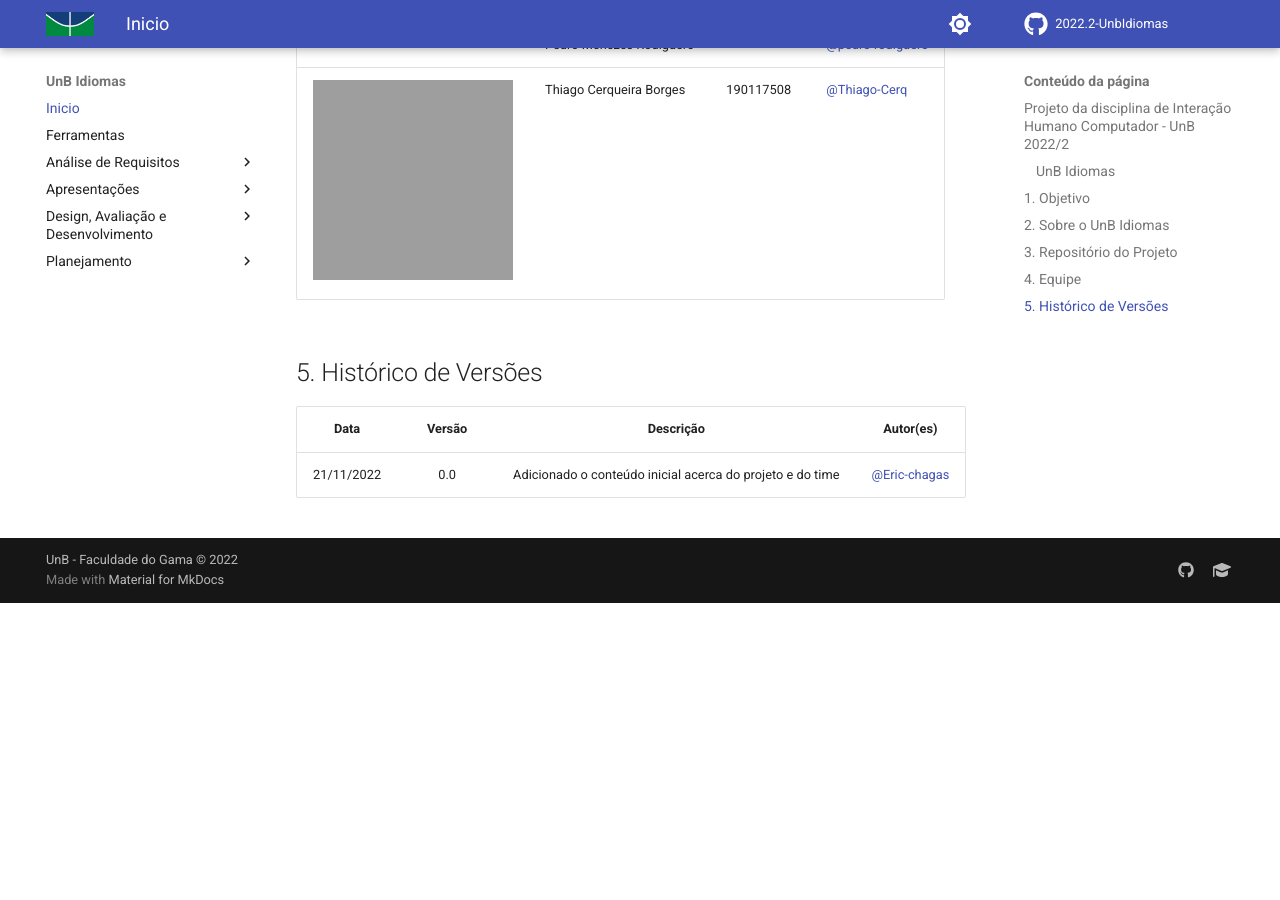
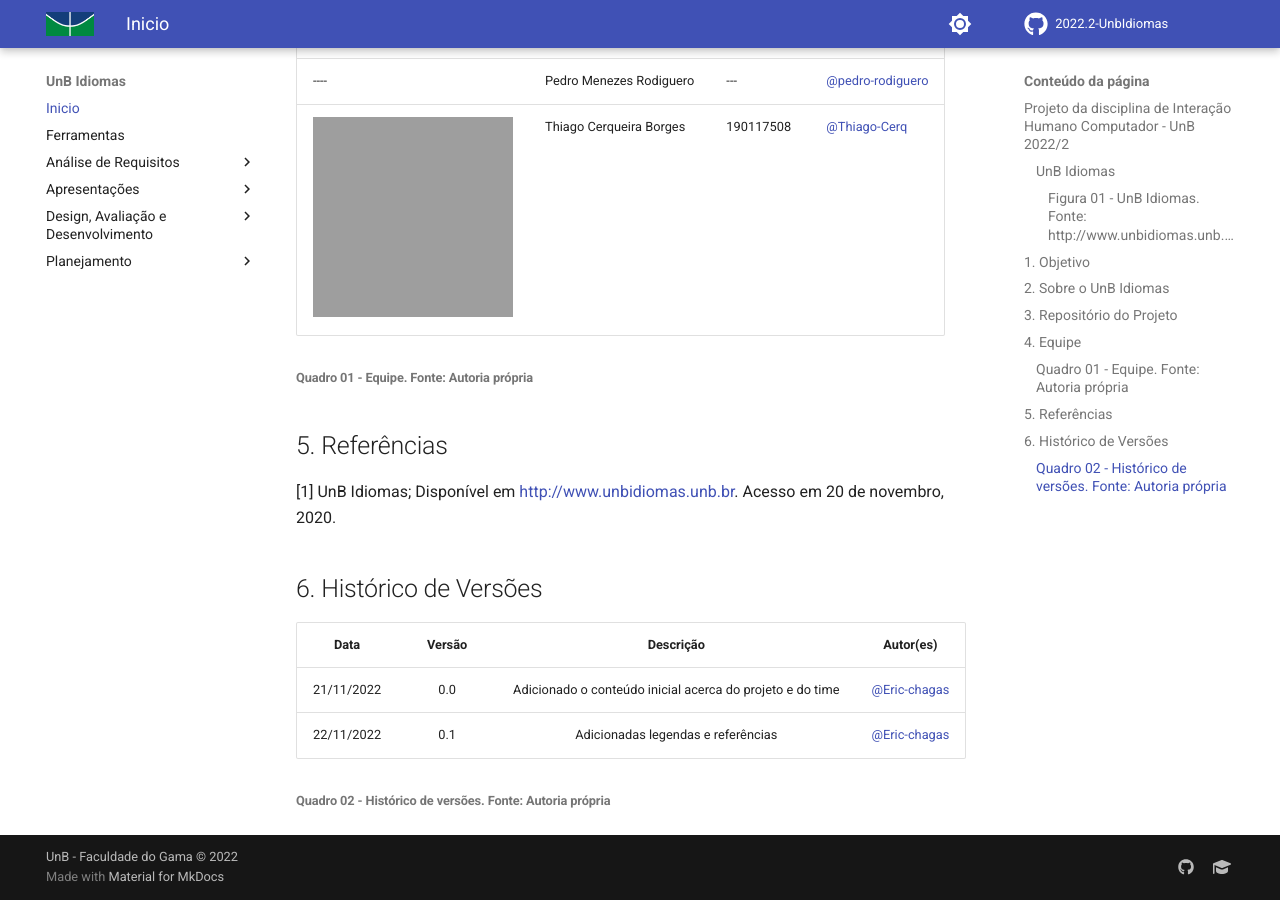
Before and after one commit to edudsan/2022.2-UnbIdiomas, an MkDocs documentation site: the page built from docs/index.md, in a window 1280 px wide and 900 px high, scrolled down 1681 px. Built offline with MkDocs 1.6.1 and Material for MkDocs 9.7.7, drawn with Linux system fonts in a browser that asks for light colours; comment, search, counter and statistics services are not loaded; before the commit the page ends 2284 px from its top, so only the background shows below that; some of the changed text lies outside the part shown; grey boxes are pictures that could not be loaded.

Commit message:
Added figure and table captions, and adjustments in roadmap page

```diff
--- a/docs/Planejamento/roadmap.md
+++ b/docs/Planejamento/roadmap.md
@@ -1,18 +1,23 @@
 # Cronograma
 
-Esse é o cronograma que foi desenvolvido com a finalidade de fornecer visibilidade acerca da divisão do trabalho e das entregas que serão realizadas ao longo do projeto.
+O cronograma em formato roadmap, mostrado na **Figura 01**, foi desenvolvido com a finalidade de fornecer visibilidade acerca da divisão do trabalho e das entregas que serão realizadas ao longo do projeto.
 
 
 !!! info "Observação"
 
     O cronograma pode ser alterado caso o time julgue necessário.
 
+    Desenvolvido por: Eric Chagas de Oliveira
+
 #### Clique na imagem para visualizar com zoom
 
-<figure markdown>
-  ![Cronograma V1](../assets/img/roadmapV1.png)
-  <figcaption>Cronograma V1</figcaption>
-</figure>
+=== "V1"
+
+      <figure markdown>
+        ![Cronograma V1](../assets/img/roadmapV1.png)
+        <figcaption>Figura 01 - Cronograma do projeto. Fonte: Autoria própria</figcaption>
+      </figure>
+
 
 ## Histórico de versões
 
@@ -20,3 +25,5 @@
 | :--------: | :----: | :----------------------------------: | :----------------------------------------------------------------------------------------------: |
 | 20/11/2022 |  0.0   | Criação da página e V0 do cronograma | [@Eric-chagas](https://github.com/Eric-chagas) <br> [@hgaldino05](https://github.com/hgaldino05) |
 | 21/11/2022 |  0.1   |  Atualização para V1 do cronograma   |                          [@Eric-chagas](https://github.com/Eric-chagas)                          |
+
+###### Quadro 01 - Histórico de versões. Fonte: Autoria própria
--- a/docs/index.md
+++ b/docs/index.md
@@ -3,6 +3,8 @@
 #### UnB Idiomas
 
   ![UnB Idiomas](assets/icons/logo-UnB-Idiomas.png)
+
+###### Figura 01 - UnB Idiomas. Fonte: http://www.unbidiomas.unb.br
 
 ## 1. Objetivo
 Esse projeto propõe a utilização das técnicas e recursos de IHC para propor alterações de design, navegação e ferramentas em sites de domínio público, de forma a contribuir de maneira geral para a experiência de usuário quanto a usabilidade de um site.
@@ -24,8 +26,17 @@
 | ----                                                            | Pedro Menezes Rodiguero | ---       | [@pedro-rodiguero](https://github.com/pedro-rodiguero) |
 | <img src="https://www.github.com/Thiago-Cerq.png" width="200"/> | Thiago Cerqueira Borges | 190117508 | [@Thiago-Cerq](https://github.com/Thiago-Cerq)         |
 
-## 5. Histórico de Versões
+###### Quadro 01 - Equipe. Fonte: Autoria própria
+
+## 5. Referências
+
+[1] UnB Idiomas; Disponível em <http://www.unbidiomas.unb.br>. Acesso em 20 de novembro, 2020.
+
+## 6. Histórico de Versões
 
 |    Data    | Versão |                         Descrição                         |                   Autor(es)                    |
 | :--------: | :----: | :-------------------------------------------------------: | :--------------------------------------------: |
 | 21/11/2022 |  0.0   | Adicionado o conteúdo inicial acerca do projeto e do time | [@Eric-chagas](https://github.com/Eric-chagas) |
+| 22/11/2022 |  0.1   |            Adicionadas legendas e referências             | [@Eric-chagas](https://github.com/Eric-chagas) |
+
+###### Quadro 02 - Histórico de versões. Fonte: Autoria própria
--- a/mkdocs.yml
+++ b/mkdocs.yml
@@ -13,6 +13,9 @@
         - pymdownx.superfences
         - attr_list
         - md_in_html
+        - pymdownx.superfences
+        - pymdownx.tabbed:
+                  alternate_style: true
         - toc:
                   title: Conteúdo da página
 
@@ -52,12 +55,18 @@
         palette:
                 # Palette toggle for light mode
                 - scheme: default
+                  primary: indigo
+                  accent: green
+
                   toggle:
                           icon: material/brightness-7
                           name: Switch to dark mode
 
                 # Palette toggle for dark mode
                 - scheme: slate
+                  primary: indigo
+                  accent: green
+
                   toggle:
                           icon: material/brightness-4
                           name: Switch to light mode
```
